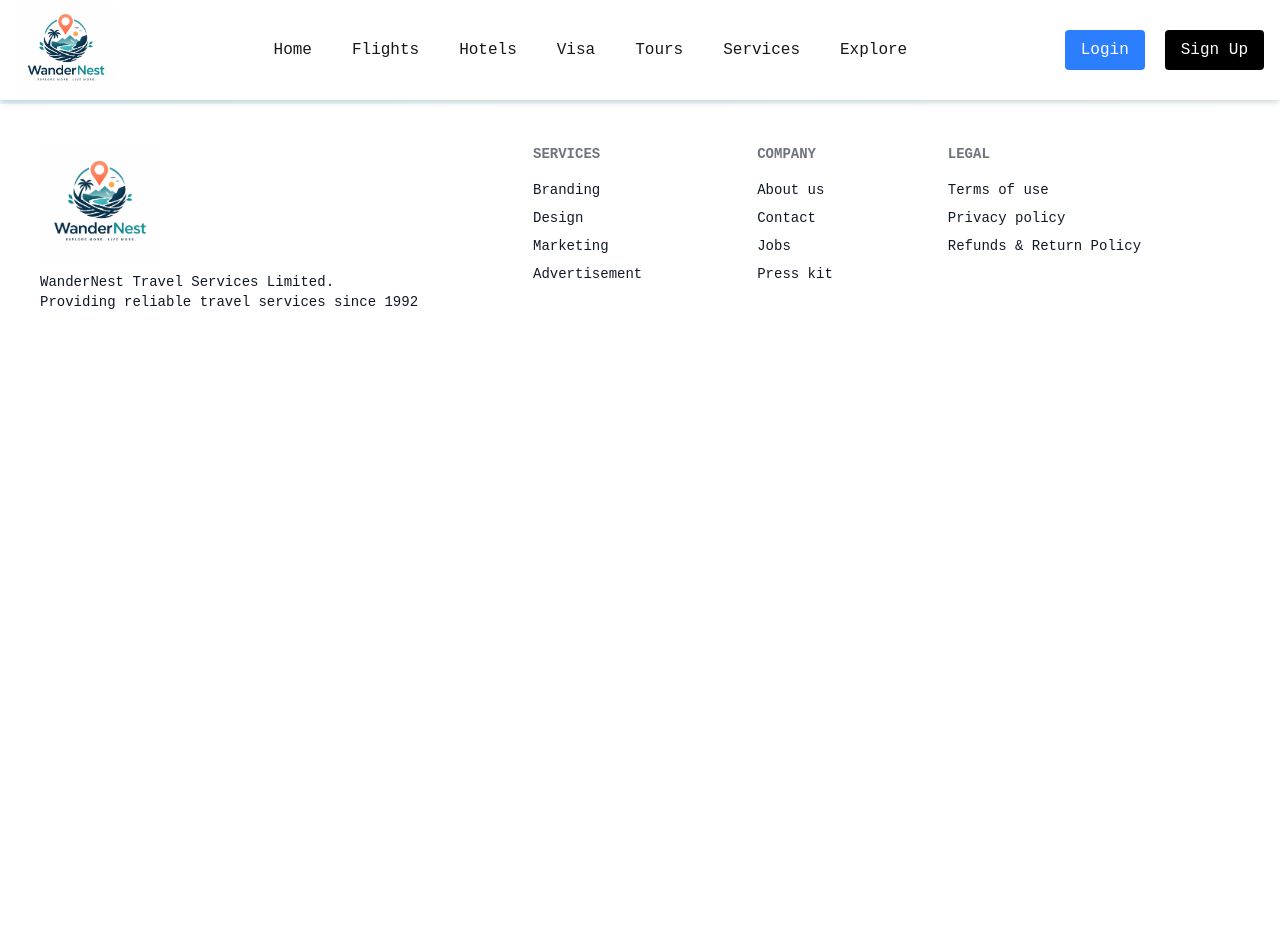
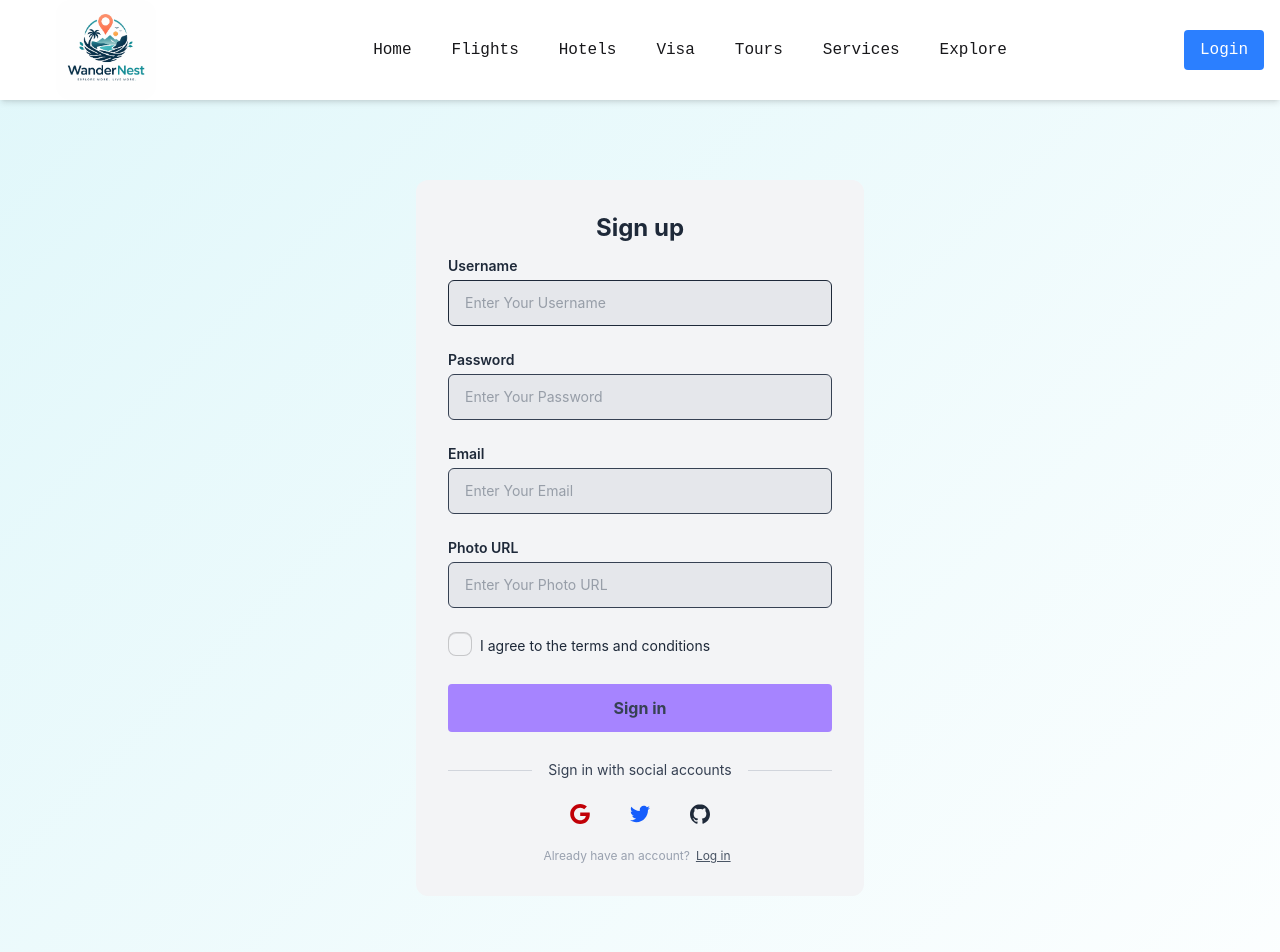
Before and after one commit to gopanmodak/WanderNest, a React app: page /signup in a window 1280 px wide. Shown: the top 952 px of the page. Before the commit the page ends 800 px from the top, so only its background shows below. Built offline with nearby package versions, Linux system fonts and the light colour scheme; the HTML template or start-up script is replaced by a standard one.

Commit message:
updated elplore page

```diff
--- a/src/Components/Navbar.jsx
+++ b/src/Components/Navbar.jsx
@@ -11,7 +11,7 @@ const Navbar = () => {
   return (
     <div className="bg-white shadow-md backdrop-blur-xl fixed top-0 left-0 w-full z-50">
       <div className="max-w-7xl mx-auto flex items-center justify-between  px-4">
-        <div>
+        <div className="flex items-center px-10">
           <img src={logo} alt="" className="h-25 object-cover rounded-2xl" />
         </div>
 
@@ -25,11 +25,18 @@ const Navbar = () => {
           <NavLink to = "/explore">Explore</NavLink>
         </div>
 
+        <div className="hidden md:flex">
+          <Link to="/login" className="bg-blue-500 text-white py-2 px-4 rounded hover:bg-blue-600">
+            Login
+          </Link>
+
+        </div>
+
+        <div className="md:hidden p-10">
+            <button onClick={()=>setMenuOpen(!menuOpen)} > <RxHamburgerMenu className="text-4xl"/> </button>
+        </div>
 
 
-        <div className="md:hidden">
-            <button onClick={()=>setMenuOpen(!menuOpen)} > <RxHamburgerMenu className="text-3xl"/> </button>
-        </div>
 
 
 
@@ -43,17 +50,13 @@ const Navbar = () => {
           <NavLink to = "/tours" onClick={()=>setMenuOpen(false)}>Tours</NavLink>
           <NavLink to = "/services" onClick={()=>setMenuOpen(false)}>Services</NavLink>
           <NavLink to = "/explore" onClick={()=>setMenuOpen(false)}>Explore</NavLink>
+           <Link to="/login" className="bg-blue-500 text-white py-2 px-4 rounded hover:bg-blue-600">
+            Login
+          </Link>
 
         </div>}
 
-        <div className="flex items-center gap-5">
-          <Link to="/login" className="bg-blue-500 text-white py-2 px-4 rounded hover:bg-blue-600">
-            Login
-          </Link>
-          <Link to="/signup" className="bg-black text-white py-2 px-4 rounded hover:bg-gray-800">
-            Sign Up
-          </Link>
-        </div>
+
 
 
       </div>
--- a/src/Pages/Login.jsx
+++ b/src/Pages/Login.jsx
@@ -1,48 +1,65 @@
+import { Link } from "react-router-dom"
 
 const Login = () => {
 	return (
 		<div>
 
-<div className="w-full max-w-md mx-auto mt-25 p-8 space-y-3 rounded-xl bg-gray-50 text-gray-100">
+			<div className="w-full max-w-md mx-auto my-20 p-8 space-y-3 rounded-xl bg-gray-100 text-gray-800 font-sans ">
+
 				<h1 className="text-2xl font-bold text-center">Login</h1>
+
 				<form noValidate="" action="" className="space-y-6">
+
 					<div className="space-y-1 text-sm">
-			<label htmlFor="username" className="block text-gray-400">Username</label>
-			<input type="text" name="username" id="username" placeholder="Username" className="w-full px-4 py-3 rounded-md border-gray-500 bg-gray-300 text-gray-900 focus:border-violet-400" />
+
+						<label htmlFor="username" className="block text-gray-800 font-semibold">Email</label>
+						<input type="Email" name="username" id="username" placeholder="Enter Your Email" className="w-full px-4 py-3 rounded-md border-gray-800 bg-gray-200 text-gray-600 focus:border-violet-400" />
 					</div>
+
+
 					<div className="space-y-1 text-sm">
-			<label htmlFor="password" className="block text-gray-400">Password</label>
-			<input type="password" name="password" id="password" placeholder="Password" className="w-full px-4 py-3 rounded-md border-gray-700 bg-gray-300 text-gray-100 focus:border-violet-400" />
+						<label htmlFor="password" className="block text-gray-800 font-semibold">Password</label>
+						<input type="password" name="password" id="password" placeholder="Enter Your Password" className="w-full px-4 py-3 rounded-md border-gray-700 bg-gray-200 text-gray-600 focus:border-violet-400" />
+
 						<div className="flex justify-end text-xs text-gray-400">
 							<a rel="noopener noreferrer" href="#">Forgot Password?</a>
 						</div>
+
 					</div>
-		<button className="block w-full p-3 text-center rounded-sm text-gray-300 bg-violet-400">Sign in</button>
+
+					<button className="block w-full p-3 text-center rounded-sm text-gray-700 bg-violet-400 hover:bg-violet-600 font-bold">Log in</button>
+
 				</form>
+
+
 				<div className="flex items-center pt-4 space-x-1">
 					<div className="flex-1 h-px sm:w-16 bg-gray-300"></div>
-		<p className="px-3 text-sm text-gray-400">Login with social accounts</p>
+					<p className="px-3 text-sm text-gray-700">Login with social accounts</p>
 					<div className="flex-1 h-px sm:w-16 bg-gray-300"></div>
 				</div>
+
 				<div className="flex justify-center space-x-4">
-		<button aria-label="Log in with Google" className="p-3 rounded-sm">
+					<button aria-label="Log in with Google" className="p-3 rounded-sm text-red-700">
 						<svg xmlns="http://www.w3.org/2000/svg" viewBox="0 0 32 32" className="w-5 h-5 fill-current">
 							<path d="M16.318 13.714v5.484h9.078c-0.37 2.354-2.745 6.901-9.078 6.901-5.458 0-9.917-4.521-9.917-10.099s4.458-10.099 9.917-10.099c3.109 0 5.193 1.318 6.38 2.464l4.339-4.182c-2.786-2.599-6.396-4.182-10.719-4.182-8.844 0-16 7.151-16 16s7.156 16 16 16c9.234 0 15.365-6.49 15.365-15.635 0-1.052-0.115-1.854-0.255-2.651z"></path>
 						</svg>
 					</button>
-		<button aria-label="Log in with Twitter" className="p-3 rounded-sm">
+
+					<button aria-label="Log in with Twitter" className="p-3 rounded-sm text-blue-600">
 						<svg xmlns="http://www.w3.org/2000/svg" viewBox="0 0 32 32" className="w-5 h-5 fill-current">
 							<path d="M31.937 6.093c-1.177 0.516-2.437 0.871-3.765 1.032 1.355-0.813 2.391-2.099 2.885-3.631-1.271 0.74-2.677 1.276-4.172 1.579-1.192-1.276-2.896-2.079-4.787-2.079-3.625 0-6.563 2.937-6.563 6.557 0 0.521 0.063 1.021 0.172 1.495-5.453-0.255-10.287-2.875-13.52-6.833-0.568 0.964-0.891 2.084-0.891 3.303 0 2.281 1.161 4.281 2.916 5.457-1.073-0.031-2.083-0.328-2.968-0.817v0.079c0 3.181 2.26 5.833 5.26 6.437-0.547 0.145-1.131 0.229-1.724 0.229-0.421 0-0.823-0.041-1.224-0.115 0.844 2.604 3.26 4.5 6.14 4.557-2.239 1.755-5.077 2.801-8.135 2.801-0.521 0-1.041-0.025-1.563-0.088 2.917 1.86 6.36 2.948 10.079 2.948 12.067 0 18.661-9.995 18.661-18.651 0-0.276 0-0.557-0.021-0.839 1.287-0.917 2.401-2.079 3.281-3.396z"></path>
 						</svg>
 					</button>
+
 					<button aria-label="Log in with GitHub" className="p-3 rounded-sm">
 						<svg xmlns="http://www.w3.org/2000/svg" viewBox="0 0 32 32" className="w-5 h-5 fill-current">
 							<path d="M16 0.396c-8.839 0-16 7.167-16 16 0 7.073 4.584 13.068 10.937 15.183 0.803 0.151 1.093-0.344 1.093-0.772 0-0.38-0.009-1.385-0.015-2.719-4.453 0.964-5.391-2.151-5.391-2.151-0.729-1.844-1.781-2.339-1.781-2.339-1.448-0.989 0.115-0.968 0.115-0.968 1.604 0.109 2.448 1.645 2.448 1.645 1.427 2.448 3.744 1.74 4.661 1.328 0.14-1.031 0.557-1.74 1.011-2.135-3.552-0.401-7.287-1.776-7.287-7.907 0-1.751 0.62-3.177 1.645-4.297-0.177-0.401-0.719-2.031 0.141-4.235 0 0 1.339-0.427 4.4 1.641 1.281-0.355 2.641-0.532 4-0.541 1.36 0.009 2.719 0.187 4 0.541 3.043-2.068 4.381-1.641 4.381-1.641 0.859 2.204 0.317 3.833 0.161 4.235 1.015 1.12 1.635 2.547 1.635 4.297 0 6.145-3.74 7.5-7.296 7.891 0.556 0.479 1.077 1.464 1.077 2.959 0 2.14-0.020 3.864-0.020 4.385 0 0.416 0.28 0.916 1.104 0.755 6.4-2.093 10.979-8.093 10.979-15.156 0-8.833-7.161-16-16-16z"></path>
 						</svg>
 					</button>
 				</div>
+
 				<p className="text-xs text-center sm:px-6 text-gray-400">Don't have an account?
-		<a rel="noopener noreferrer" href="#" className="underline text-gray-100">Sign up</a>
+					<Link to="/signup" className="underline text-gray-600 px-1.5">Sign up</Link>
 				</p>
 			</div>
 		</div>
--- a/src/Pages/Signup.jsx
+++ b/src/Pages/Signup.jsx
@@ -1,7 +1,78 @@
+import { Link } from "react-router-dom"
 
 const Signup = () => {
   return (
-    <div>Signup</div>
+    <div>
+
+      <div className="w-full max-w-md mx-auto my-25 p-8 space-y-3 rounded-xl bg-gray-100 text-gray-800 font-sans">
+				<h1 className="text-2xl font-bold text-center">Sign up</h1>
+
+
+				<form noValidate="" action="" className="space-y-6">
+
+					<div className="space-y-1 text-sm">
+						<label htmlFor="username" className="block text-gray-800 font-semibold">Username</label>
+						<input type="text" name="username" id="username" placeholder="Enter Your Username" className="w-full px-4 py-3 rounded-md border-gray-800 bg-gray-200 text-gray-600 focus:border-violet-400" />
+					</div>
+
+					<div className="space-y-1 text-sm">
+						<label htmlFor="password" className="block text-gray-800 font-semibold">Password</label>
+						<input type="password" name="password" id="password" placeholder="Enter Your Password" className="w-full px-4 py-3 rounded-md border-gray-700 bg-gray-200 text-gray-600 focus:border-violet-400" />
+					</div>
+
+          <div className="space-y-1 text-sm">
+						<label htmlFor="password" className="block text-gray-800 font-semibold">Email</label>
+						<input type="email" name="password" id="password" placeholder="Enter Your Email" className="w-full px-4 py-3 rounded-md border-gray-700 bg-gray-200 text-gray-600 focus:border-violet-400" />
+					</div>
+
+          <div className="space-y-1 text-sm">
+						<label htmlFor="password" className="block text-gray-800 font-semibold">Photo URL</label>
+						<input type="password" name="password" id="password" placeholder="Enter Your Photo URL" className="w-full px-4 py-3 rounded-md border-gray-700 bg-gray-200 text-gray-600 focus:border-violet-400" />
+					</div>
+
+          <div className="space-y-1 text-sm flex items-center gap-2">
+            <input type="checkbox" name="" id="" className="checkbox text-green-600"/> <p>I agree to the terms and conditions</p>
+          </div>
+
+					<button className="block w-full p-3 text-center rounded-sm text-gray-700 bg-violet-400 font-bold hover:bg-violet-500">Sign in</button>
+
+
+				</form>
+
+				<div className="flex items-center pt-4 space-x-1">
+					<div className="flex-1 h-px sm:w-16 bg-gray-300"></div>
+					<p className="px-3 text-sm text-gray-700">Sign in with social accounts</p>
+					<div className="flex-1 h-px sm:w-16 bg-gray-300"></div>
+				</div>
+
+				<div className="flex justify-center space-x-4">
+
+        	<button aria-label="Log in with Google" className="p-3 rounded-sm text-red-700">
+						<svg xmlns="http://www.w3.org/2000/svg" viewBox="0 0 32 32" className="w-5 h-5 fill-current">
+							<path d="M16.318 13.714v5.484h9.078c-0.37 2.354-2.745 6.901-9.078 6.901-5.458 0-9.917-4.521-9.917-10.099s4.458-10.099 9.917-10.099c3.109 0 5.193 1.318 6.38 2.464l4.339-4.182c-2.786-2.599-6.396-4.182-10.719-4.182-8.844 0-16 7.151-16 16s7.156 16 16 16c9.234 0 15.365-6.49 15.365-15.635 0-1.052-0.115-1.854-0.255-2.651z"></path>
+						</svg>
+					</button>
+
+					<button aria-label="Log in with Twitter" className="p-3 rounded-sm text-blue-600">
+						<svg xmlns="http://www.w3.org/2000/svg" viewBox="0 0 32 32" className="w-5 h-5 fill-current">
+							<path d="M31.937 6.093c-1.177 0.516-2.437 0.871-3.765 1.032 1.355-0.813 2.391-2.099 2.885-3.631-1.271 0.74-2.677 1.276-4.172 1.579-1.192-1.276-2.896-2.079-4.787-2.079-3.625 0-6.563 2.937-6.563 6.557 0 0.521 0.063 1.021 0.172 1.495-5.453-0.255-10.287-2.875-13.52-6.833-0.568 0.964-0.891 2.084-0.891 3.303 0 2.281 1.161 4.281 2.916 5.457-1.073-0.031-2.083-0.328-2.968-0.817v0.079c0 3.181 2.26 5.833 5.26 6.437-0.547 0.145-1.131 0.229-1.724 0.229-0.421 0-0.823-0.041-1.224-0.115 0.844 2.604 3.26 4.5 6.14 4.557-2.239 1.755-5.077 2.801-8.135 2.801-0.521 0-1.041-0.025-1.563-0.088 2.917 1.86 6.36 2.948 10.079 2.948 12.067 0 18.661-9.995 18.661-18.651 0-0.276 0-0.557-0.021-0.839 1.287-0.917 2.401-2.079 3.281-3.396z"></path>
+						</svg>
+					</button>
+
+					<button aria-label="Log in with GitHub" className="p-3 rounded-sm">
+						<svg xmlns="http://www.w3.org/2000/svg" viewBox="0 0 32 32" className="w-5 h-5 fill-current">
+							<path d="M16 0.396c-8.839 0-16 7.167-16 16 0 7.073 4.584 13.068 10.937 15.183 0.803 0.151 1.093-0.344 1.093-0.772 0-0.38-0.009-1.385-0.015-2.719-4.453 0.964-5.391-2.151-5.391-2.151-0.729-1.844-1.781-2.339-1.781-2.339-1.448-0.989 0.115-0.968 0.115-0.968 1.604 0.109 2.448 1.645 2.448 1.645 1.427 2.448 3.744 1.74 4.661 1.328 0.14-1.031 0.557-1.74 1.011-2.135-3.552-0.401-7.287-1.776-7.287-7.907 0-1.751 0.62-3.177 1.645-4.297-0.177-0.401-0.719-2.031 0.141-4.235 0 0 1.339-0.427 4.4 1.641 1.281-0.355 2.641-0.532 4-0.541 1.36 0.009 2.719 0.187 4 0.541 3.043-2.068 4.381-1.641 4.381-1.641 0.859 2.204 0.317 3.833 0.161 4.235 1.015 1.12 1.635 2.547 1.635 4.297 0 6.145-3.74 7.5-7.296 7.891 0.556 0.479 1.077 1.464 1.077 2.959 0 2.14-0.020 3.864-0.020 4.385 0 0.416 0.28 0.916 1.104 0.755 6.4-2.093 10.979-8.093 10.979-15.156 0-8.833-7.161-16-16-16z"></path>
+						</svg>
+					</button>
+
+				</div>
+
+
+				<p className="text-xs text-center sm:px-6 text-gray-400">Already have an account?
+					<Link to="/login" className="underline text-gray-600 px-1.5">Log in</Link>
+				</p>
+			</div>
+    </div>
   )
 }
 
```
Also changed, not shown: src/Components/ExplorePage.jsx (added, +63 -0 lines), src/Context/AuthContext.jsx (+24 -4 lines), src/Pages/Explore.jsx (+34 -2 lines), src/Pages/Flight.jsx (+16 -1 lines), src/Pages/Tour.jsx (+15 -5 lines), src/Pages/Visa.jsx (+13 -2 lines). Lines whose indentation alone changed are shown as unchanged.
